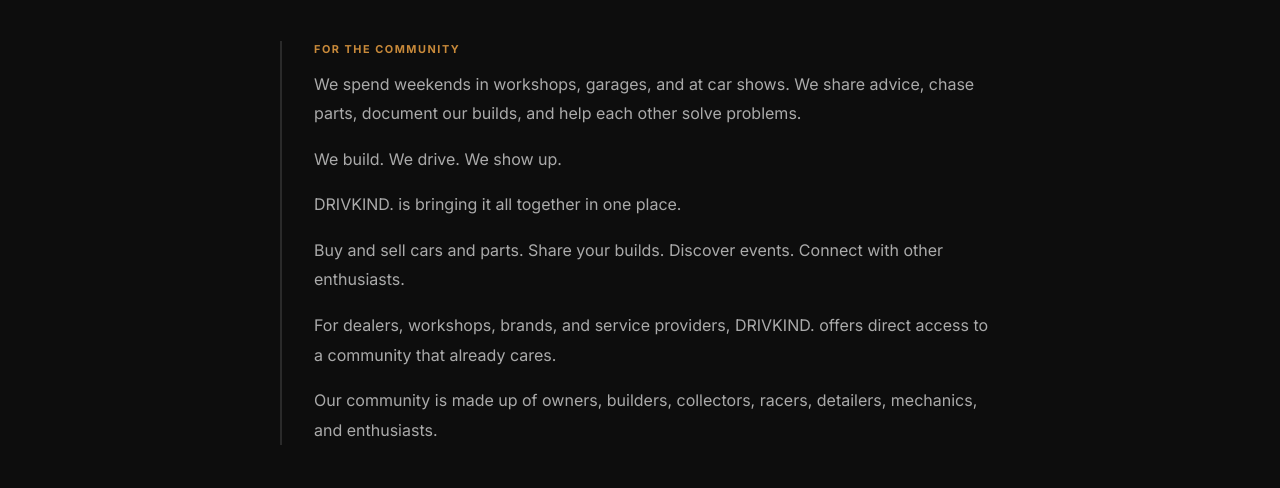
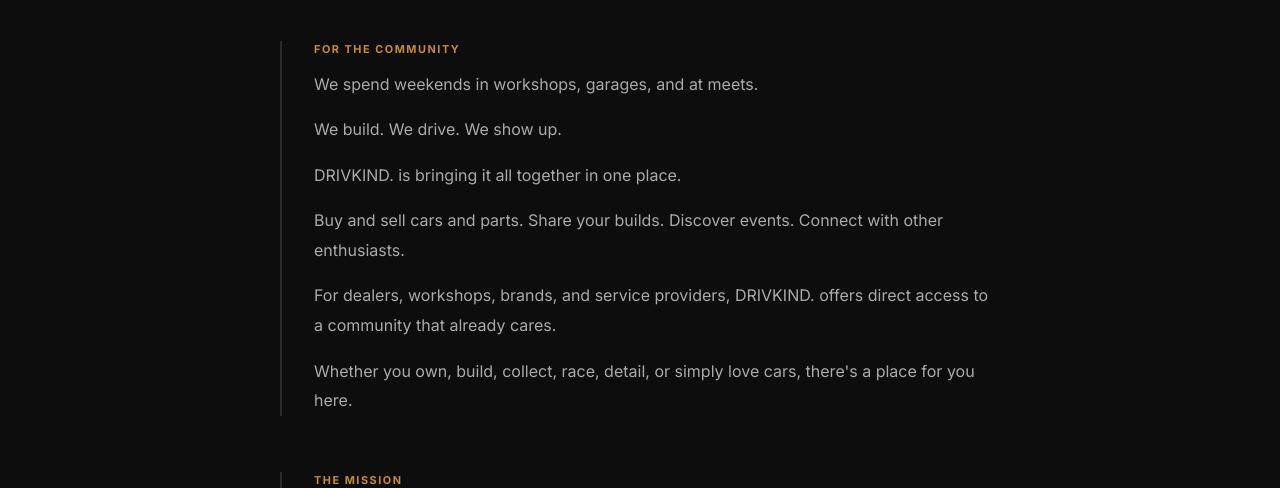
Before and after one commit to RobinK12DK/drivkind-web, a Next.js app: page /about in a window 1280 px wide. Shown: the part 464-952 px from the top of the page. Built offline with nearby package versions, Linux system fonts and the light colour scheme; no server answers.

Commit message:
fix: About page final copy + community button links to contact

```diff
--- a/app/about/page.tsx
+++ b/app/about/page.tsx
@@ -53,12 +53,12 @@
               <p style={{ fontSize: '0.68rem', color: copper, letterSpacing: '0.14em', textTransform: 'uppercase', fontWeight: 700, marginBottom: '0.75rem' }}>
                 For the community
               </p>
-              <p style={{ fontSize: '1rem', color: '#aaa', lineHeight: 1.85, marginBottom: '1rem' }}>We spend weekends in workshops, garages, and at car shows. We share advice, chase parts, document our builds, and help each other solve problems.</p>
+              <p style={{ fontSize: '1rem', color: '#aaa', lineHeight: 1.85, marginBottom: '1rem' }}>We spend weekends in workshops, garages, and at meets.</p>
               <p style={{ fontSize: '1rem', color: '#aaa', lineHeight: 1.85, marginBottom: '1rem' }}>We build. We drive. We show up.</p>
               <p style={{ fontSize: '1rem', color: '#aaa', lineHeight: 1.85, marginBottom: '1rem' }}>DRIVKIND. is bringing it all together in one place.</p>
               <p style={{ fontSize: '1rem', color: '#aaa', lineHeight: 1.85, marginBottom: '1rem' }}>Buy and sell cars and parts. Share your builds. Discover events. Connect with other enthusiasts.</p>
               <p style={{ fontSize: '1rem', color: '#aaa', lineHeight: 1.85, marginBottom: '1rem' }}>For dealers, workshops, brands, and service providers, DRIVKIND. offers direct access to a community that already cares.</p>
-              <p style={{ fontSize: '1rem', color: '#aaa', lineHeight: 1.85 }}>Our community is made up of owners, builders, collectors, racers, detailers, mechanics, and enthusiasts.</p>
+              <p style={{ fontSize: '1rem', color: '#aaa', lineHeight: 1.85 }}>Whether you own, build, collect, race, detail, or simply love cars, there&apos;s a place for you here.</p>
             </div>
 
             <div style={{ borderLeft: `2px solid ${border}`, paddingLeft: '2rem' }}>
@@ -100,7 +100,7 @@
               }}>
                 For dealers and businesses
               </Link>
-              <Link href="#" style={{
+              <Link href="/contact" style={{
                 backgroundColor: 'transparent', color: '#f0f0f0',
                 border: '1px solid #f0f0f0',
                 padding: '14px 28px', borderRadius: 999,
```
